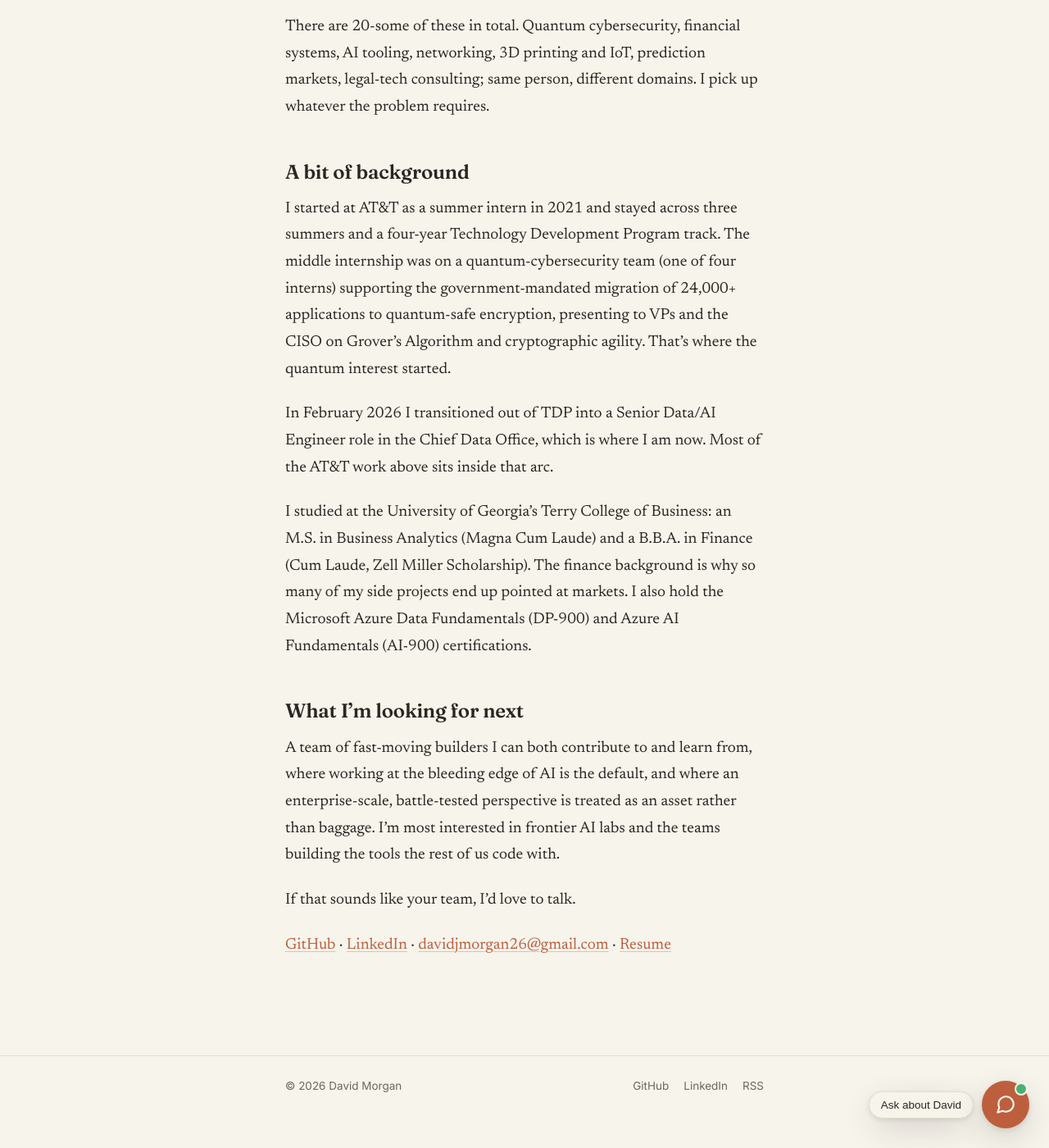
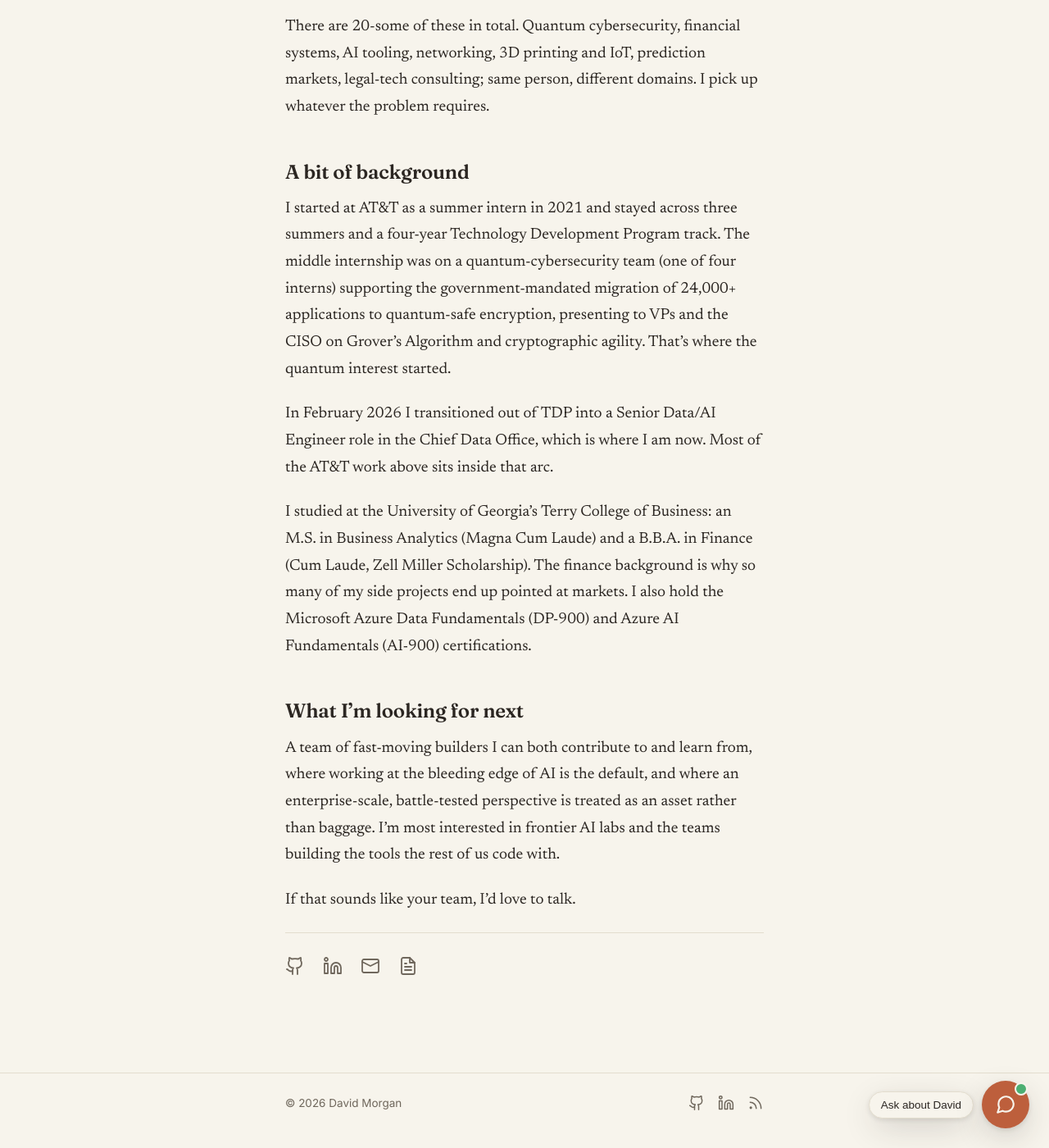
Before and after one commit to djmorgan26/djmorgan26.github.io, a Jekyll site: the page built from about.md, in a window 1280 px wide and 1400 px high, scrolled down 6118 px. Shown: the whole window at 82% size. Built offline with Jekyll 4.4.1, drawn with Linux system fonts in a browser that asks for light colours.

Commit message:
Swap social links for inline SVG icons
Site nav, site footer, and the about-page contact row now use Lucide-
style stroke icons (GitHub, LinkedIn, mail, RSS, file) instead of plain
text labels. Each link keeps an aria-label and title for accessibility
and hover tooltips. Resume layout left as-is since text reads better on
the printed page.

Co-Authored-By: Claude Opus 4.7 <noreply@anthropic.com>

```diff
--- a/_layouts/default.html
+++ b/_layouts/default.html
@@ -10,7 +10,7 @@
         <a href="{{ '/' | relative_url }}">writing</a>
         <a href="{{ '/about/' | relative_url }}">about</a>
         <a href="{{ '/resume/' | relative_url }}">resume</a>
-        <a href="https://github.com/{{ site.github_username }}">github</a>
+        <a class="nav-icon" href="https://github.com/{{ site.github_username }}" aria-label="GitHub" title="GitHub">{% include icon-github.svg %}</a>
         <button id="theme-toggle" class="theme-toggle" type="button" aria-label="Toggle dark mode" title="Toggle light/dark">
           <span class="t-sun" aria-hidden="true">☀</span><span class="t-moon" aria-hidden="true">☾</span>
         </button>
@@ -25,10 +25,10 @@
   <footer class="site-footer">
     <div class="bar">
       <span>© {{ site.time | date: "%Y" }} {{ site.author }}</span>
-      <span class="dots">
-        <a href="https://github.com/{{ site.github_username }}">GitHub</a>
-        <a href="https://linkedin.com/in/{{ site.linkedin_username }}">LinkedIn</a>
-        <a href="{{ '/feed.xml' | relative_url }}">RSS</a>
+      <span class="social-icons footer-socials">
+        <a href="https://github.com/{{ site.github_username }}" aria-label="GitHub" title="GitHub">{% include icon-github.svg %}</a>
+        <a href="https://linkedin.com/in/{{ site.linkedin_username }}" aria-label="LinkedIn" title="LinkedIn">{% include icon-linkedin.svg %}</a>
+        <a href="{{ '/feed.xml' | relative_url }}" aria-label="RSS feed" title="RSS feed">{% include icon-rss.svg %}</a>
       </span>
     </div>
   </footer>
--- a/about.md
+++ b/about.md
@@ -76,4 +76,9 @@ A team of fast-moving builders I can both contribute to and learn from, where wo
 
 If that sounds like your team, I'd love to talk.
 
-[GitHub](https://github.com/djmorgan26) · [LinkedIn](https://linkedin.com/in/davidjmorgan26) · [davidjmorgan26@gmail.com](mailto:davidjmorgan26@gmail.com) · [Resume]({{ '/resume/' | relative_url }})
+<p class="social-icons about-socials" role="list">
+  <a href="https://github.com/djmorgan26" aria-label="GitHub" title="GitHub" role="listitem">{% include icon-github.svg %}</a>
+  <a href="https://linkedin.com/in/davidjmorgan26" aria-label="LinkedIn" title="LinkedIn" role="listitem">{% include icon-linkedin.svg %}</a>
+  <a href="mailto:davidjmorgan26@gmail.com" aria-label="Email David" title="Email David" role="listitem">{% include icon-mail.svg %}</a>
+  <a href="{{ '/resume/' | relative_url }}" aria-label="Resume" title="Resume" role="listitem">{% include icon-file.svg %}</a>
+</p>
--- a/assets/css/main.css
+++ b/assets/css/main.css
@@ -95,6 +95,8 @@ a:hover { color: var(--accent-2); }
   color: var(--muted);
 }
 .site-nav a:hover { color: var(--accent); }
+.site-nav .nav-icon { display: inline-flex; align-items: center; padding: 4px; }
+.site-nav .nav-icon svg { width: 18px; height: 18px; display: block; }
 
 .theme-toggle {
   appearance: none; border: 1px solid var(--line); background: transparent;
@@ -318,6 +320,37 @@ a:hover { color: var(--accent-2); }
 .site-footer a { color: var(--muted); }
 .site-footer a:hover { color: var(--accent); }
 
+/* ---- social icon rows (footer + about page) ---- */
+.social-icons {
+  display: inline-flex;
+  align-items: center;
+  gap: 16px;
+}
+.social-icons a {
+  color: var(--muted);
+  display: inline-flex;
+  align-items: center;
+  text-decoration: none;
+  transition: color .15s ease, transform .15s ease;
+}
+.social-icons a:hover {
+  color: var(--accent);
+  transform: translateY(-1px);
+}
+.social-icons svg {
+  width: 20px;
+  height: 20px;
+  display: block;
+}
+.about-socials {
+  margin-top: 44px;
+  padding-top: 28px;
+  border-top: 1px solid var(--line);
+  display: flex;
+  gap: 22px;
+}
+.about-socials svg { width: 24px; height: 24px; }
+
 /* ============================================================
    RESUME
    ============================================================ */
```
Also changed, not shown: _includes/icon-file.svg (added), _includes/icon-github.svg (added), _includes/icon-linkedin.svg (added), _includes/icon-mail.svg (added), _includes/icon-rss.svg (added).
